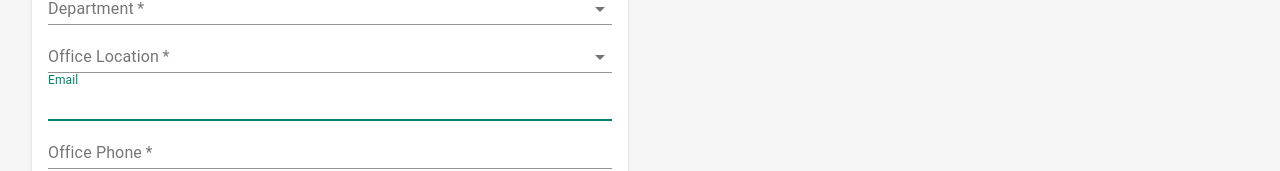
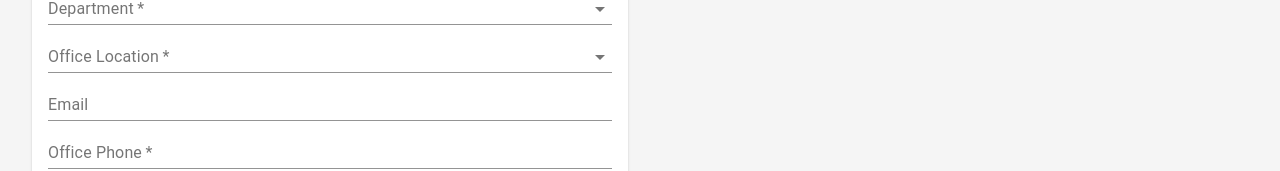
Before and after one commit to billymcdowell/Email-Sig-Generator, a React (Create React App) app: page / in a window 1280 px wide. Shown: the part 563-734 px from the top of the page. Built offline with nearby package versions, Linux system fonts and the light colour scheme.

Commit message:
turning auto focus on email field off

```diff
--- a/src/App.tsx
+++ b/src/App.tsx
@@ -204,7 +204,6 @@ export default function App() {
                     name={"email"}
                     onChange={handleChange}
                     color={"primary"}
-                    autoFocus={true}
                   />
                   <TextField
                     fullWidth={true}
```
